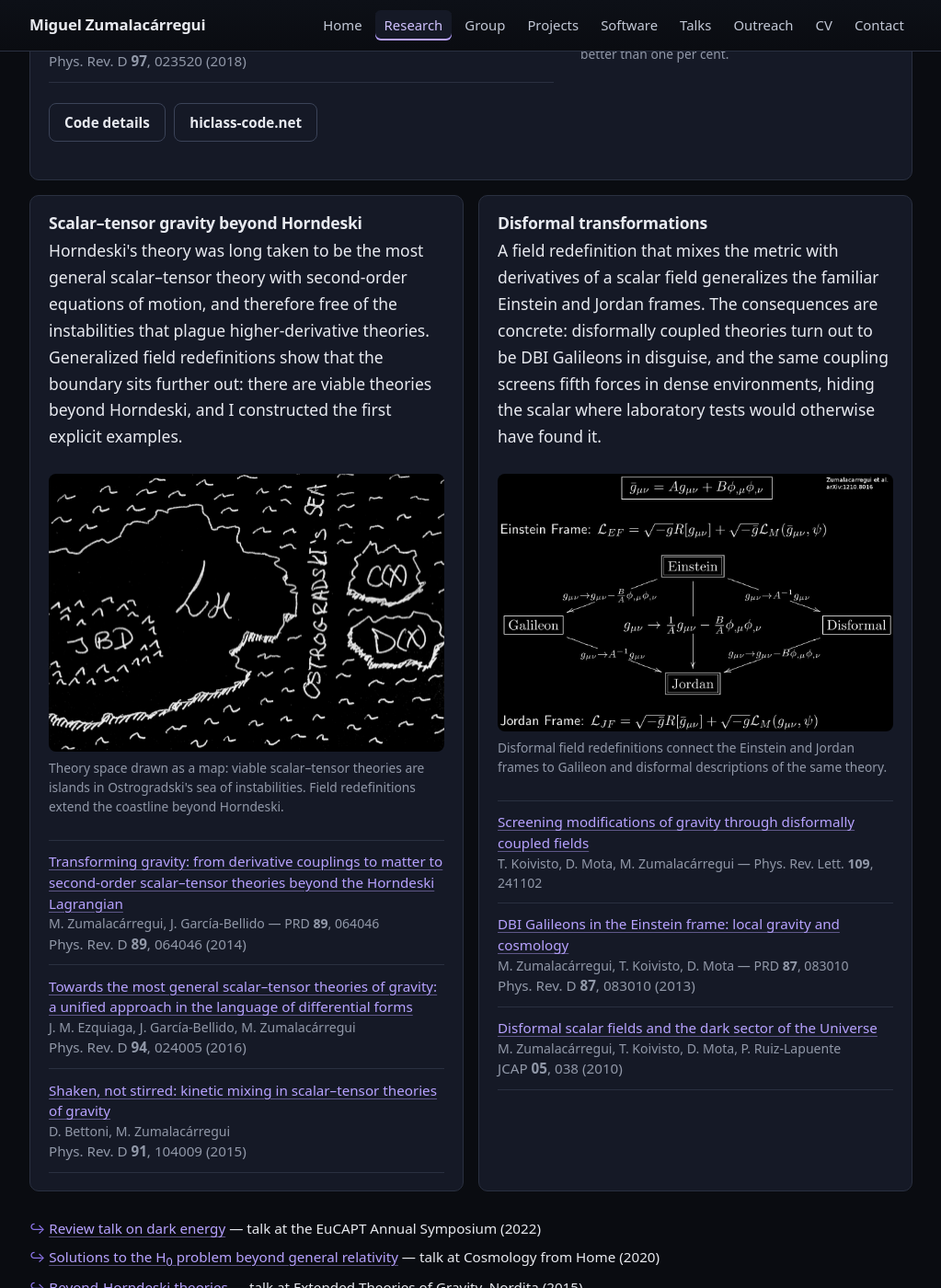
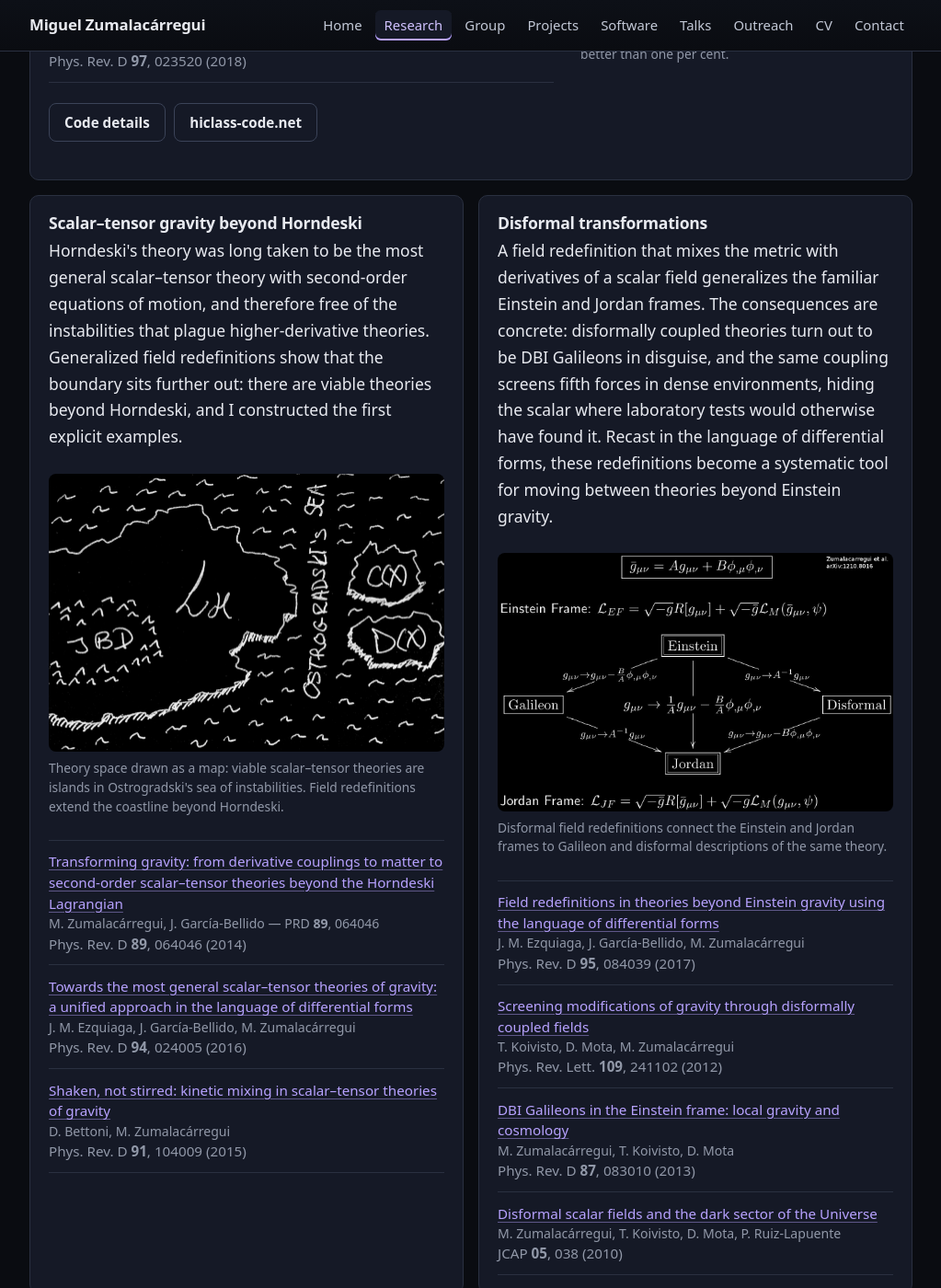
Before and after one commit to miguelzuma/miguelzuma.github.io, a Jekyll site: the page built from research.html, in a window 1280 px wide and 1400 px high, scrolled down 9028 px. Shown: the whole window at 92% size, without its empty margins (128-1151 px from the left). Built offline with Jekyll 4.4.1, drawn with Linux system fonts in a browser that asks for light colours.

Commit message:
Add the Ezquiaga-led field-redefinitions paper to the disformal card
Co-Authored-By: Claude Opus 5 (1M context) <noreply@anthropic.com>
Claude-Session: https://claude.ai/code/session_01E2ZbXszK9qt9svKVxU5Yrt

```diff
--- a/research.html
+++ b/research.html
@@ -617,6 +617,8 @@ description: >-
       are concrete: disformally coupled theories turn out to be DBI Galileons in
       disguise, and the same coupling screens fifth forces in dense environments,
       hiding the scalar where laboratory tests would otherwise have found it.
+      Recast in the language of differential forms, these redefinitions become a
+      systematic tool for moving between theories beyond Einstein gravity.
     </p>
     <figure>
       <img src="{{ '/imgs/disfgrav.jpg' | relative_url }}"
@@ -627,10 +629,14 @@ description: >-
       </figcaption>
     </figure>
     <ul class="pubs">
+      <li><a href="https://inspirehep.net/literature/1509896" rel="noopener">Field redefinitions in theories beyond Einstein gravity using the language of differential forms</a>
+        <span class="authors">J. M. Ezquiaga, J. García-Bellido, M. Zumalacárregui</span>
+        <span class="journal">Phys. Rev. D <strong>95</strong>, 084039 (2017)</span></li>
       <li><a href="https://inspirehep.net/literature/1114681" rel="noopener">Screening modifications of gravity through disformally coupled fields</a>
-        <span class="authors">T. Koivisto, D. Mota, M. Zumalacárregui — Phys. Rev. Lett. <strong>109</strong>, 241102</span></li>
+        <span class="authors">T. Koivisto, D. Mota, M. Zumalacárregui</span>
+        <span class="journal">Phys. Rev. Lett. <strong>109</strong>, 241102 (2012)</span></li>
       <li><a href="https://inspirehep.net/literature/1194087" rel="noopener">DBI Galileons in the Einstein frame: local gravity and cosmology</a>
-        <span class="authors">M. Zumalacárregui, T. Koivisto, D. Mota — PRD <strong>87</strong>, 083010</span>
+        <span class="authors">M. Zumalacárregui, T. Koivisto, D. Mota</span>
         <span class="journal">Phys. Rev. D <strong>87</strong>, 083010 (2013)</span></li>
       <li><a href="https://inspirehep.net/literature/852011" rel="noopener">Disformal scalar fields and the dark sector of the Universe</a>
         <span class="authors">M. Zumalacárregui, T. Koivisto, D. Mota, P. Ruiz-Lapuente</span>
```
